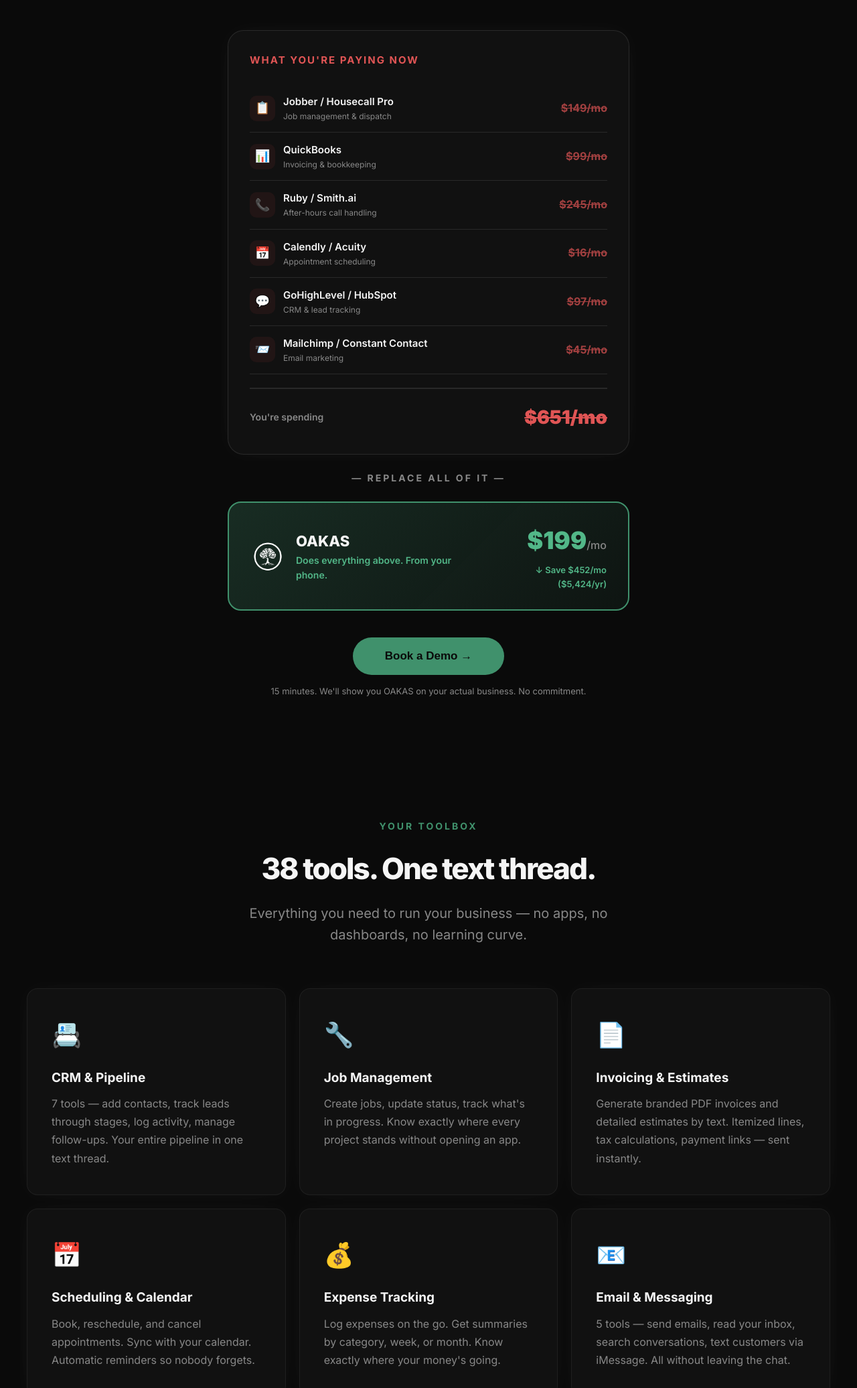
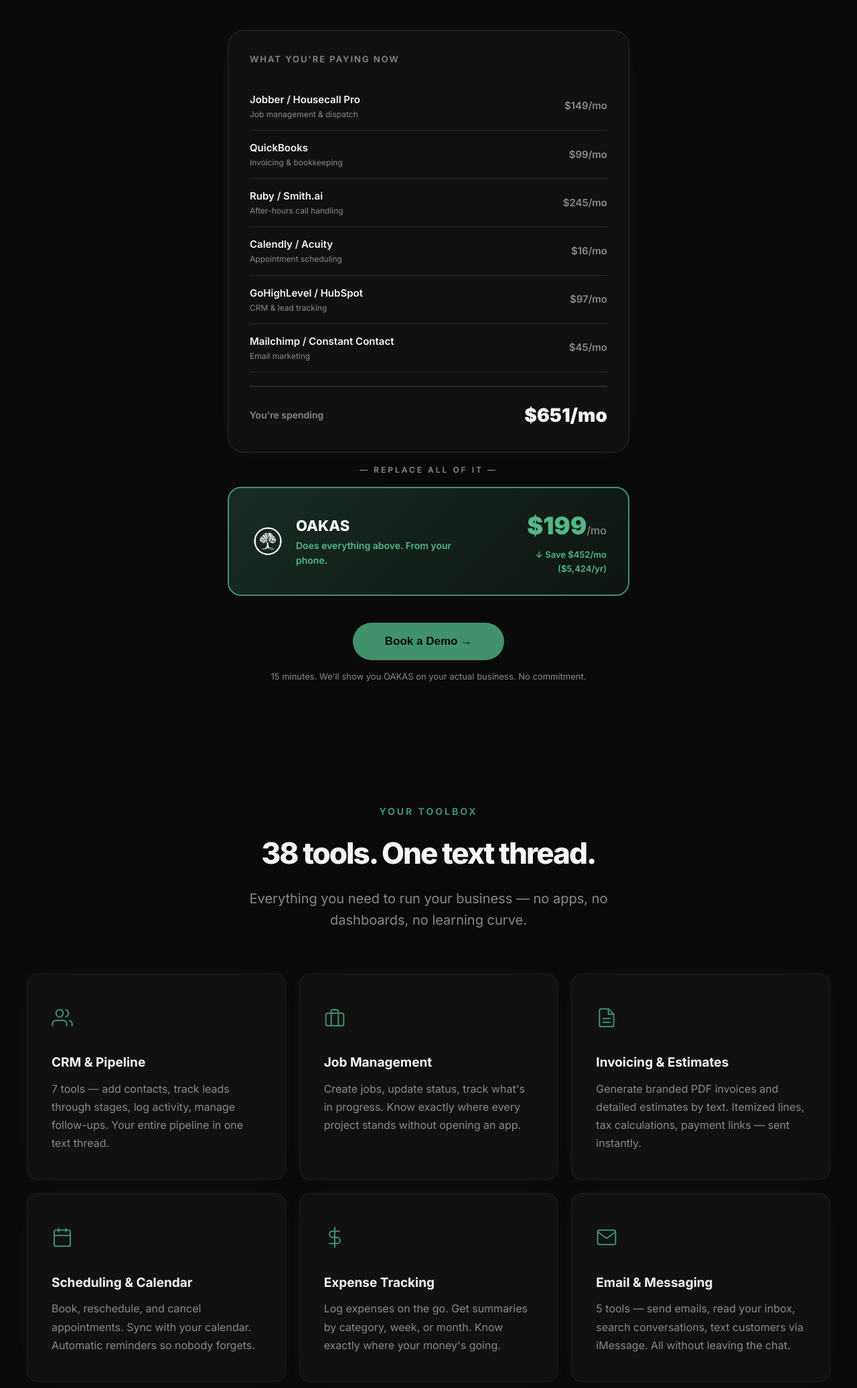
Before and after one commit to giguerejatwit/oakas-landing, a plain HTML site: page index.html in a window 1280 px wide. Shown: the part 2380-4453 px from the top of the page at 67% size. Drawn offline with Linux system fonts and the light colour scheme.

Commit message:
SVG icons, cleaner comparison card, tighter styling

```diff
--- a/index.html
+++ b/index.html
@@ -149,7 +149,7 @@ nav {
   box-shadow: 0 24px 80px rgba(0,0,0,0.6);
 }
 .app-graveyard h3 {
-  font-size: 15px; font-weight: 700; color: var(--red);
+  font-size: 13px; font-weight: 600; color: var(--text-dim);
   text-transform: uppercase; letter-spacing: 2px; margin-bottom: 24px;
 }
 .app-row {
@@ -169,9 +169,7 @@ nav {
 .app-name { font-size: 15px; font-weight: 600; }
 .app-desc { font-size: 12px; color: var(--text-dim); }
 .app-price {
-  font-size: 16px; font-weight: 700; color: var(--red);
-  text-decoration: line-through;
-  opacity: 0.7;
+  font-size: 15px; font-weight: 600; color: var(--text-dim);
 }
 .app-row:nth-child(2) { animation-delay: 0.1s; }
 .app-row:nth-child(3) { animation-delay: 0.2s; }
@@ -188,11 +186,11 @@ nav {
   display: flex; justify-content: space-between; align-items: center;
 }
 .graveyard-total-label { font-size: 14px; color: var(--text-dim); font-weight: 600; }
-.graveyard-total-price { font-size: 28px; font-weight: 900; color: var(--red); text-decoration: line-through; }
+.graveyard-total-price { font-size: 28px; font-weight: 900; color: var(--text); }
 
 .vs-divider {
-  text-align: center; padding: 24px 0;
-  font-size: 14px; color: var(--text-dim); font-weight: 700;
+  text-align: center; padding: 16px 0;
+  font-size: 12px; color: var(--text-dim); font-weight: 600;
   letter-spacing: 3px; text-transform: uppercase;
 }
 
@@ -341,7 +339,7 @@ nav {
   transition: border-color 0.3s, transform 0.3s, box-shadow 0.3s;
 }
 .feature-card:hover { border-color: var(--text-dim); transform: translateY(-4px); box-shadow: 0 20px 40px rgba(0,0,0,0.15); }
-.feature-icon { font-size: 36px; margin-bottom: 20px; }
+.feature-icon { font-size: 36px; margin-bottom: 20px; color: var(--accent); }
 .feature-card h3 { font-size: 19px; font-weight: 700; margin-bottom: 10px; }
 .feature-card p { font-size: 16px; color: var(--text-dim); line-height: 1.7; }
 
@@ -868,27 +866,27 @@ function toggleTheme(){
   <div class="app-graveyard reveal">
     <h3>What you're paying now</h3>
     <div class="app-row">
-      <div class="app-info"><div class="app-icon" style="background:var(--red-dim);">📋</div><div><div class="app-name">Jobber / Housecall Pro</div><div class="app-desc">Job management & dispatch</div></div></div>
+      <div class="app-info"><div><div class="app-name">Jobber / Housecall Pro</div><div class="app-desc">Job management & dispatch</div></div></div>
       <div class="app-price">$149/mo</div>
     </div>
     <div class="app-row">
-      <div class="app-info"><div class="app-icon" style="background:var(--red-dim);">📊</div><div><div class="app-name">QuickBooks</div><div class="app-desc">Invoicing & bookkeeping</div></div></div>
+      <div class="app-info"><div><div class="app-name">QuickBooks</div><div class="app-desc">Invoicing & bookkeeping</div></div></div>
       <div class="app-price">$99/mo</div>
     </div>
     <div class="app-row">
-      <div class="app-info"><div class="app-icon" style="background:var(--red-dim);">📞</div><div><div class="app-name">Ruby / Smith.ai</div><div class="app-desc">After-hours call handling</div></div></div>
+      <div class="app-info"><div><div class="app-name">Ruby / Smith.ai</div><div class="app-desc">After-hours call handling</div></div></div>
       <div class="app-price">$245/mo</div>
     </div>
     <div class="app-row">
-      <div class="app-info"><div class="app-icon" style="background:var(--red-dim);">📅</div><div><div class="app-name">Calendly / Acuity</div><div class="app-desc">Appointment scheduling</div></div></div>
+      <div class="app-info"><div><div class="app-name">Calendly / Acuity</div><div class="app-desc">Appointment scheduling</div></div></div>
       <div class="app-price">$16/mo</div>
     </div>
     <div class="app-row">
-      <div class="app-info"><div class="app-icon" style="background:var(--red-dim);">💬</div><div><div class="app-name">GoHighLevel / HubSpot</div><div class="app-desc">CRM & lead tracking</div></div></div>
+      <div class="app-info"><div><div class="app-name">GoHighLevel / HubSpot</div><div class="app-desc">CRM & lead tracking</div></div></div>
       <div class="app-price">$97/mo</div>
     </div>
     <div class="app-row">
-      <div class="app-info"><div class="app-icon" style="background:var(--red-dim);">📨</div><div><div class="app-name">Mailchimp / Constant Contact</div><div class="app-desc">Email marketing</div></div></div>
+      <div class="app-info"><div><div class="app-name">Mailchimp / Constant Contact</div><div class="app-desc">Email marketing</div></div></div>
       <div class="app-price">$45/mo</div>
     </div>
     <div class="graveyard-total">
@@ -926,62 +924,62 @@ function toggleTheme(){
   <p class="section-sub">Everything you need to run your business — no apps, no dashboards, no learning curve.</p>
   <div class="features-grid">
     <div class="feature-card">
-      <div class="feature-icon">📇</div>
+      <div class="feature-icon"><svg width="32" height="32" viewBox="0 0 24 24" fill="none" stroke="currentColor" stroke-width="1.5" stroke-linecap="round" stroke-linejoin="round"><path d="M17 21v-2a4 4 0 0 0-4-4H5a4 4 0 0 0-4 4v2"/><circle cx="9" cy="7" r="4"/><path d="M23 21v-2a4 4 0 0 0-3-3.87"/><path d="M16 3.13a4 4 0 0 1 0 7.75"/></svg></div>
       <h3>CRM & Pipeline</h3>
       <p>7 tools — add contacts, track leads through stages, log activity, manage follow-ups. Your entire pipeline in one text thread.</p>
     </div>
     <div class="feature-card">
-      <div class="feature-icon">🔧</div>
+      <div class="feature-icon"><svg width="32" height="32" viewBox="0 0 24 24" fill="none" stroke="currentColor" stroke-width="1.5" stroke-linecap="round" stroke-linejoin="round"><rect x="2" y="7" width="20" height="14" rx="2" ry="2"/><path d="M16 21V5a2 2 0 0 0-2-2h-4a2 2 0 0 0-2 2v16"/></svg></div>
       <h3>Job Management</h3>
       <p>Create jobs, update status, track what's in progress. Know exactly where every project stands without opening an app.</p>
     </div>
     <div class="feature-card">
-      <div class="feature-icon">📄</div>
+      <div class="feature-icon"><svg width="32" height="32" viewBox="0 0 24 24" fill="none" stroke="currentColor" stroke-width="1.5" stroke-linecap="round" stroke-linejoin="round"><path d="M14 2H6a2 2 0 0 0-2 2v16a2 2 0 0 0 2 2h12a2 2 0 0 0 2-2V8z"/><polyline points="14 2 14 8 20 8"/><line x1="16" y1="13" x2="8" y2="13"/><line x1="16" y1="17" x2="8" y2="17"/></svg></div>
       <h3>Invoicing & Estimates</h3>
       <p>Generate branded PDF invoices and detailed estimates by text. Itemized lines, tax calculations, payment links — sent instantly.</p>
     </div>
     <div class="feature-card">
-      <div class="feature-icon">📅</div>
+      <div class="feature-icon"><svg width="32" height="32" viewBox="0 0 24 24" fill="none" stroke="currentColor" stroke-width="1.5" stroke-linecap="round" stroke-linejoin="round"><rect x="3" y="4" width="18" height="18" rx="2" ry="2"/><line x1="16" y1="2" x2="16" y2="6"/><line x1="8" y1="2" x2="8" y2="6"/><line x1="3" y1="10" x2="21" y2="10"/></svg></div>
       <h3>Scheduling & Calendar</h3>
       <p>Book, reschedule, and cancel appointments. Sync with your calendar. Automatic reminders so nobody forgets.</p>
     </div>
     <div class="feature-card">
-      <div class="feature-icon">💰</div>
+      <div class="feature-icon"><svg width="32" height="32" viewBox="0 0 24 24" fill="none" stroke="currentColor" stroke-width="1.5" stroke-linecap="round" stroke-linejoin="round"><line x1="12" y1="1" x2="12" y2="23"/><path d="M17 5H9.5a3.5 3.5 0 0 0 0 7h5a3.5 3.5 0 0 1 0 7H6"/></svg></div>
       <h3>Expense Tracking</h3>
       <p>Log expenses on the go. Get summaries by category, week, or month. Know exactly where your money's going.</p>
     </div>
     <div class="feature-card">
-      <div class="feature-icon">📧</div>
+      <div class="feature-icon"><svg width="32" height="32" viewBox="0 0 24 24" fill="none" stroke="currentColor" stroke-width="1.5" stroke-linecap="round" stroke-linejoin="round"><path d="M4 4h16c1.1 0 2 .9 2 2v12c0 1.1-.9 2-2 2H4c-1.1 0-2-.9-2-2V6c0-1.1.9-2 2-2z"/><polyline points="22,6 12,13 2,6"/></svg></div>
       <h3>Email & Messaging</h3>
       <p>5 tools — send emails, read your inbox, search conversations, text customers via iMessage. All without leaving the chat.</p>
     </div>
     <div class="feature-card">
-      <div class="feature-icon">📊</div>
+      <div class="feature-icon"><svg width="32" height="32" viewBox="0 0 24 24" fill="none" stroke="currentColor" stroke-width="1.5" stroke-linecap="round" stroke-linejoin="round"><rect x="3" y="3" width="7" height="7"/><rect x="14" y="3" width="7" height="7"/><rect x="14" y="14" width="7" height="7"/><rect x="3" y="14" width="7" height="7"/></svg></div>
       <h3>Google Workspace</h3>
       <p>Create and read spreadsheets, docs, and Excel files. Append data to sheets. Your back office, managed by text.</p>
     </div>
     <div class="feature-card">
-      <div class="feature-icon">📣</div>
+      <div class="feature-icon"><svg width="32" height="32" viewBox="0 0 24 24" fill="none" stroke="currentColor" stroke-width="1.5" stroke-linecap="round" stroke-linejoin="round"><polygon points="11 5 6 9 2 9 2 15 6 15 11 19 11 5"/><path d="M19.07 4.93a10 10 0 0 1 0 14.14"/><path d="M15.54 8.46a5 5 0 0 1 0 7.07"/></svg></div>
       <h3>Broadcast Marketing</h3>
       <p>Send seasonal promos, service reminders, or updates to your customer list. One text from you reaches everyone.</p>
     </div>
     <div class="feature-card">
-      <div class="feature-icon">🔔</div>
+      <div class="feature-icon"><svg width="32" height="32" viewBox="0 0 24 24" fill="none" stroke="currentColor" stroke-width="1.5" stroke-linecap="round" stroke-linejoin="round"><path d="M18 8A6 6 0 0 0 6 8c0 7-3 9-3 9h18s-3-2-3-9"/><path d="M13.73 21a2 2 0 0 1-3.46 0"/></svg></div>
       <h3>Automatic Follow-Ups</h3>
       <p>Unpaid invoice? Cold lead? OAKAS follows up on your behalf — politely, persistently, and on schedule.</p>
     </div>
     <div class="feature-card">
-      <div class="feature-icon">🔍</div>
+      <div class="feature-icon"><svg width="32" height="32" viewBox="0 0 24 24" fill="none" stroke="currentColor" stroke-width="1.5" stroke-linecap="round" stroke-linejoin="round"><circle cx="11" cy="11" r="8"/><line x1="21" y1="21" x2="16.65" y2="16.65"/></svg></div>
       <h3>Web Search</h3>
       <p>Need a price, a supplier, or a code requirement? Ask OAKAS — it searches the web and gives you the answer.</p>
     </div>
     <div class="feature-card">
-      <div class="feature-icon">🧠</div>
+      <div class="feature-icon"><svg width="32" height="32" viewBox="0 0 24 24" fill="none" stroke="currentColor" stroke-width="1.5" stroke-linecap="round" stroke-linejoin="round"><path d="M2 3h6a4 4 0 0 1 4 4v14a3 3 0 0 0-3-3H2z"/><path d="M22 3h-6a4 4 0 0 0-4 4v14a3 3 0 0 1 3-3h7z"/></svg></div>
       <h3>Memory & Learning</h3>
       <p>OAKAS remembers your rates, your customers, your preferences. The more you use it, the less you have to explain.</p>
     </div>
     <div class="feature-card">
-      <div class="feature-icon">📊</div>
+      <div class="feature-icon"><svg width="32" height="32" viewBox="0 0 24 24" fill="none" stroke="currentColor" stroke-width="1.5" stroke-linecap="round" stroke-linejoin="round"><path d="M21.21 15.89A10 10 0 1 1 8 2.83"/><path d="M22 12A10 10 0 0 0 12 2v10z"/></svg></div>
       <h3>Business Insights</h3>
       <p>Ask "how did March go?" and get revenue, job counts, lead conversion, and trends — instantly. No spreadsheets needed.</p>
     </div>
```
